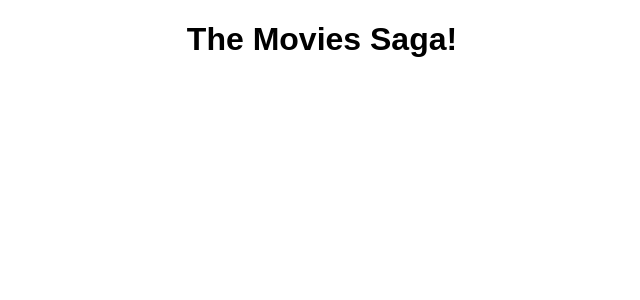
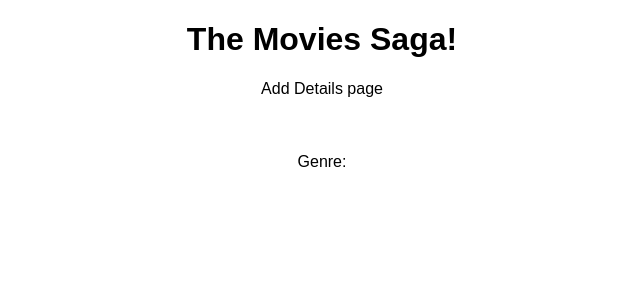
Before and after one commit to davidjnash2/weekend-movie-sagas, a React (Create React App) app: page /#/details in a window 1280 px wide. Shown: the top 300 px of the page, without its empty margins (318-958 px from the left). Built offline with nearby package versions, Linux system fonts and the light colour scheme.

Commit message:
started adding pieces to MovieList and MovieListItem so that I can eventually refactor, and started MovieDetails component

```diff
--- a/src/components/App/App.js
+++ b/src/components/App/App.js
@@ -1,6 +1,7 @@
-import {HashRouter as Router, Route} from 'react-router-dom';
+import { HashRouter as Router, Route } from 'react-router-dom';
 import './App.css';
 import MovieList from '../MovieList/MovieList'
+import MovieDetails from '../MovieDetails/MovieDetails'
 
 function App() {
   return (
@@ -11,12 +12,13 @@ function App() {
           <MovieList />
         </Route>
 
-       {/* <Route path="/" exact>
+        <Route path="/details" exact>
           Add Details page
+          <MovieDetails />
         </Route>
 
 
-        <Route path="/" exact>
+        {/* <Route path="/add" exact>
           Add Movie page
         </Route> */}
 
--- /dev/null
+++ b/src/components/MovieDetails/MovieDetails.jsx
@@ -0,0 +1,30 @@
+import React, { useEffect } from 'react';
+import { useDispatch, useSelector } from 'react-redux';
+
+
+
+
+
+function MovieDetails(movie) {
+    console.log('movie is', movie);
+
+    const dispatch = useDispatch();
+
+    useEffect(() => {
+        dispatch({ type: '<<<_DETAILS>>>' });
+    }, []);
+
+
+    return (
+        <main>
+            <h1>{movie.title}</h1>
+            <img src={movie.poster} alt={movie.title}/>
+                <p>Genre:{movie.genres}</p>
+                <p>{movie.description}</p>
+            {/* <button onClick={goHome}>TAKE ME BACK TO THE LIST</button> */}
+        </main>
+
+    );
+}
+
+export default MovieDetails;
--- a/src/components/MovieList/MovieList.jsx
+++ b/src/components/MovieList/MovieList.jsx
@@ -1,17 +1,25 @@
 import React, { useEffect } from 'react';
 import { useDispatch, useSelector } from 'react-redux';
-import './MovieList.css'
+import './MovieList.css';
+// import MovieListItem from '../MovieListItem/MovieListItem';
+
+import { useHistory } from 'react-router-dom';
 
 function MovieList() {
 
     const dispatch = useDispatch();
     const movies = useSelector(store => store.movies);
+    const history = useHistory();
+
 
     useEffect(() => {
         dispatch({ type: 'FETCH_MOVIES' });
     }, []);
 
+
+
     return (
+
         <main>
             <h1>MovieList</h1>
             <section className="movies">
@@ -19,13 +27,12 @@ function MovieList() {
                     return (
                         <div key={movie.id} >
                             <h3>{movie.title}</h3>
-                            <img src={movie.poster} alt={movie.title}/>
+                            <img onClick={() => history.push('/details')} movie={movie} src={movie.poster} alt={movie.title}/>
                         </div>
                     );
                 })}
             </section>
         </main>
-
     );
 }
 
--- /dev/null
+++ b/src/components/MovieListItem/MovieListItem.jsx
@@ -0,0 +1,15 @@
+// import React from 'react';
+// import { useHistory } from 'react-router-dom';
+
+// function MovieListItem() {
+
+//     const history = useHistory();
+
+//     console.log('movie is', movie);
+
+//     return (
+//
+//     )
+// }
+
+// export default MovieListItem;
```
